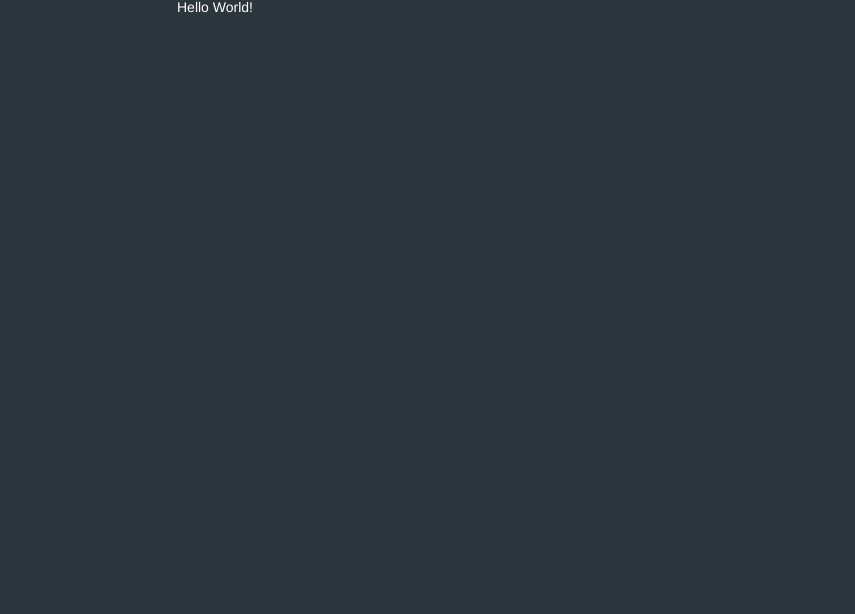
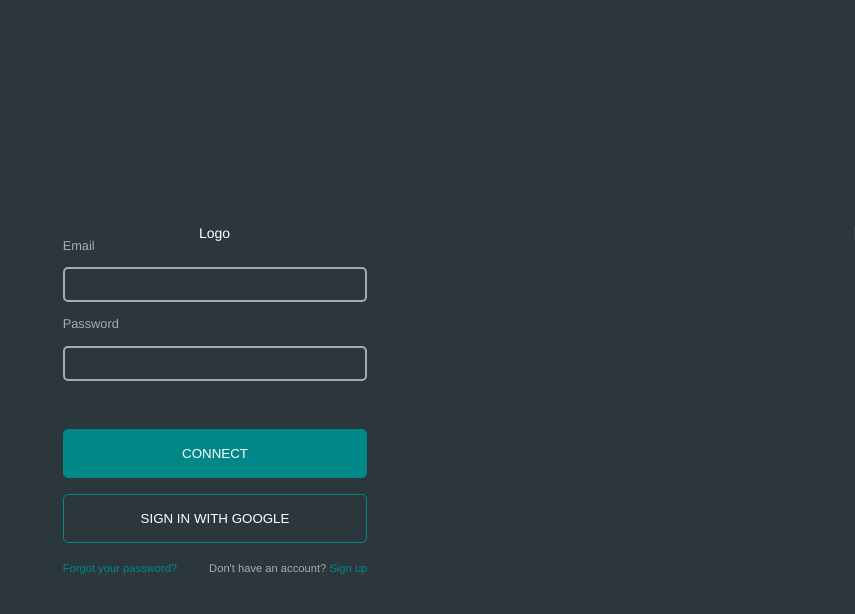
Before and after one commit to dsaavedr/movie-tinder2, a React (Create React App) app: page /login in a window 1280 px wide. Shown: the top 614 px of the page, without its empty margins (425-1280 px from the left). Built offline with nearby package versions, Linux system fonts and the light colour scheme.

Commit message:
Added login form markup with routing and styles

```diff
--- /dev/null
+++ b/src/components/LoginForm.js
@@ -0,0 +1,51 @@
+import React, { useState } from "react";
+import { Link } from "react-router-dom";
+
+export default function LoginForm() {
+    const [email, setEmail] = useState("");
+    const [password, setPassword] = useState("");
+    const [loading, setLoading] = useState(false);
+
+    return (
+        <div className='login-form'>
+            <form>
+                <div className='input-group'>
+                    <label htmlFor='login-email'>Email</label>
+                    <input
+                        type='email'
+                        name='login-email'
+                        id='login-email'
+                        value={email}
+                        onChange={e => setEmail(e.target.value)}
+                    />
+                </div>
+                <div className='input-group'>
+                    <label htmlFor='login-password'>Password</label>
+                    <input
+                        type='password'
+                        name='login-passowrd'
+                        id='login-password'
+                        value={password}
+                        onChange={e => setPassword(e.target.value)}
+                    />
+                </div>
+                <div className='input-group'>
+                    <button disabled={loading} type='submit'>
+                        CONNECT
+                    </button>
+                </div>
+                <div className='input-group google'>
+                    <button disabled={loading} type='button'>
+                        SIGN IN WITH GOOGLE
+                    </button>
+                </div>
+                <div className='input-group extra-options'>
+                    <Link to='/recovery'>Forgot your password?</Link>
+                    <span>
+                        Don't have an account? <Link to='/register'>Sign up</Link>
+                    </span>
+                </div>
+            </form>
+        </div>
+    );
+}
--- a/src/index.js
+++ b/src/index.js
@@ -1,13 +1,21 @@
 import React from "react";
 import ReactDOM from "react-dom";
+import { BrowserRouter, Route, Routes } from "react-router-dom";
+import reportWebVitals from "./reportWebVitals";
+
 import App from "./App";
-import reportWebVitals from "./reportWebVitals";
+import Login from "./pages/Login";
 
 import "./styles/index.sass";
 
 ReactDOM.render(
     <React.StrictMode>
-        <App />
+        <BrowserRouter>
+            <Routes>
+                <Route path='/' element={<App />} />
+                <Route path='/login' element={<Login />} />
+            </Routes>
+        </BrowserRouter>
     </React.StrictMode>,
     document.getElementById("root")
 );
--- /dev/null
+++ b/src/pages/Login.js
@@ -0,0 +1,15 @@
+import React from "react";
+import LoginForm from "../components/LoginForm";
+
+export default function Login() {
+    return (
+        <div className='container container--login'>
+            <div className='row center-y'>
+                <div className='col-md-6 md-none'>Logo</div>
+                <div className='col-md-6'>
+                    <LoginForm />
+                </div>
+            </div>
+        </div>
+    );
+}
--- a/src/styles/global.sass
+++ b/src/styles/global.sass
@@ -9,6 +9,18 @@ body
 #root
     min-height: 100vh
 
+input
+    &, &:hover, &:focus, &:active, &:focus-visible
+        border: initial
+        outline: initial
+        color: inherit
+
+a
+    text-decoration: none
+
+    &, &:visited, &:focus
+        color: $primaryColor
+
 @include hide("s", $bp-small)
 @include hide("md", $bp-medium)
 @include hide("l", $bp-large)
--- a/src/styles/index.sass
+++ b/src/styles/index.sass
@@ -7,3 +7,8 @@
 // General
 @import "./reset"
 @import "./global"
+
+// Pages | Components
+
+@import "./login"
+@import "./loginForm"
--- /dev/null
+++ b/src/styles/login.sass
@@ -0,0 +1,15 @@
+.container--login
+    min-height: 100vh
+    display: grid
+    place-items: center
+
+    .row
+        width: 100%
+
+        > *
+            display: flex
+            align-items: center
+            justify-content: center
+
+            &:first-of-type
+                border-right: 1px solid rgba($lightGray, 0.1)
--- /dev/null
+++ b/src/styles/loginForm.sass
@@ -0,0 +1,63 @@
+.login-form
+    color: $mainGray
+
+    .input-group
+        text-align: left
+
+        &:active, &:focus-within
+            label
+                color: $mainWhite
+
+        &:first-of-type
+            margin-bottom: 1rem
+
+        &:nth-last-of-type(2)
+            margin-bottom: 20px
+
+        &.extra-options
+            display: flex
+            justify-content: space-between
+            font-size: 0.7rem
+            gap: 2rem
+
+        label
+            display: block
+            color: $mainGray
+            font-size: 0.8rem
+            margin-bottom: 15px
+            transition: $mainTransition
+
+        input
+            transition: $quickTransition
+            border: 2px solid $mainGray
+            border-radius: 5px
+            padding: 0.5rem 0.5rem
+            background: none
+            width: 100%
+            color: $mainWhite
+
+            &:focus, &:active
+                border: 2px solid $primaryColor
+
+        .recover-password
+            transition: $quickTransition
+
+            &:hover
+                color: $mainWhite
+
+        &.google
+            button
+                background: none
+
+    button
+        background: $primaryColor
+        width: 100%
+        padding: 1rem
+        border-radius: 5px
+        cursor: pointer
+        color: $mainWhite
+        margin-top: 1rem
+        border: 1px solid $primaryColor
+
+        &[type="submit"]
+            margin-top: 3rem
```
Also changed, not shown: src/images/logos/Netflix_2015.svg (added), src/images/logos/Prime.svg (added).
